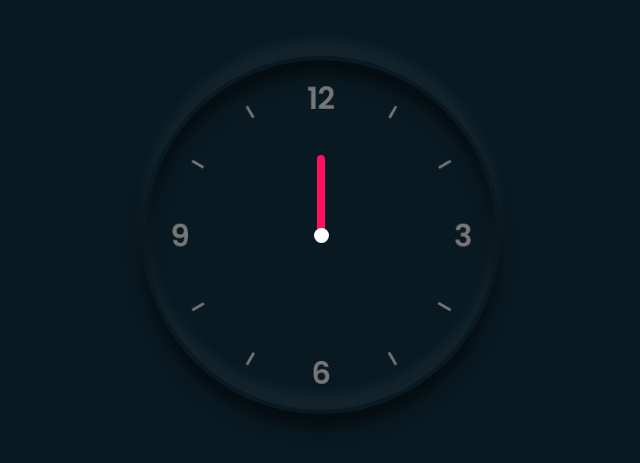
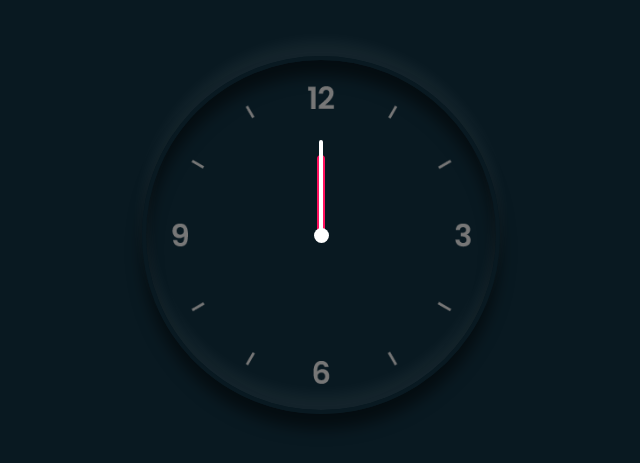
Before and after one commit to kofatol/clock, a React (Create React App) app: page / in a window 1280 px wide. Shown: the part 173-636 px from the top of the page, without its empty margins (319-959 px from the left). Built offline with nearby package versions, Linux system fonts and the light colour scheme.

Commit message:
work with Minute component css styles

```diff
--- a/src/components/Minute/Minute.scss
+++ b/src/components/Minute/Minute.scss
@@ -0,0 +1,16 @@
+@import "../../styles/global.scss";
+
+.Minute {
+  @extend %arrow-parent-positioning;
+
+  &__mn {
+    @extend %clock-arrow;
+
+    width: 190px;
+    height: 190px;
+
+    &::before {
+      @include clock-arrow-view(4px, 90px, #fff, 11);
+    }
+  }
+}
```
